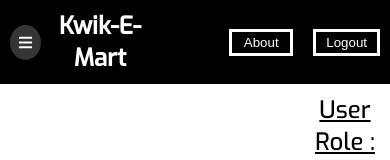
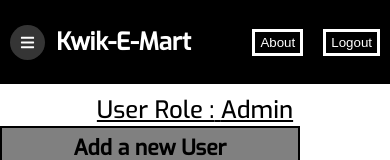
Before and after one commit to arihantbansal/kwikemart-frontend, a React (Create React App) app: page /users/admin in a window 390 px wide. Shown: the top 160 px of the page. Built offline with nearby package versions, Linux system fonts and the light colour scheme; no server answers; sample sign-in values are in the browser's storage; a web font is replaced by a local one.

Commit message:
Responsive Product and user page

```diff
--- a/src/App.css
+++ b/src/App.css
@@ -55,13 +55,12 @@
 	align-items: center;
 	list-style: none;
 	font-size: 1.3rem;
-	margin-left: 20px;
+
 }
+.nav-links button {
+	min-width: 3rem;
 
-.nav-links button {
-	min-width: 4rem;
-	margin-right: 20px;
-	padding: 3px 10px;
+	padding: 3px 5px;
 	margin: 10px;
 	color: #fff;
 	background-color: #000;
@@ -369,6 +368,17 @@
 	margin-left: 300px;
 	margin-top: 10px;
 }
+@media only screen and (max-width: 768px) {
+	.dash-content{
+		margin-left: 0;
+		width: 100%;
+	}
+	.restcardcontent{
+		display: flex;
+		flex-direction: column;
+	}
+
+}
 
 .dash-content .category,
 .dash-content .role {
@@ -451,11 +461,15 @@
 	box-sizing: border-box;
 	border: gray solid 1px;
 	box-shadow: 8px 8px #888888b6;
-	margin: 5vh;
+	margin: 10px auto;
 	text-align: left;
-	padding-left: 10px;
+	padding-left: 5px;
 }
-
+@media only screen and (max-width: 768px){
+	.hcard{
+		width:100%;
+	}
+}
 .restcardcontent {
 	background-color: white;
 	color: gray;
@@ -500,7 +514,7 @@
 	flex-direction: row;
 	width: 100%;
 	height: 25%;
-	justify-content: space-between;
+
 	align-content: center;
 	padding: 10px 0;
 	background-color: gray;
```
